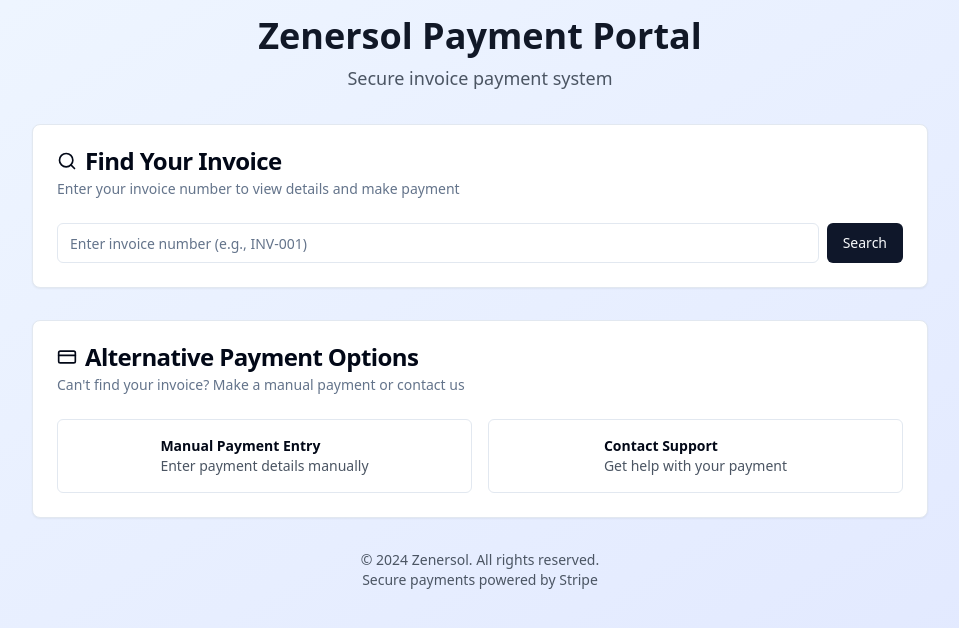
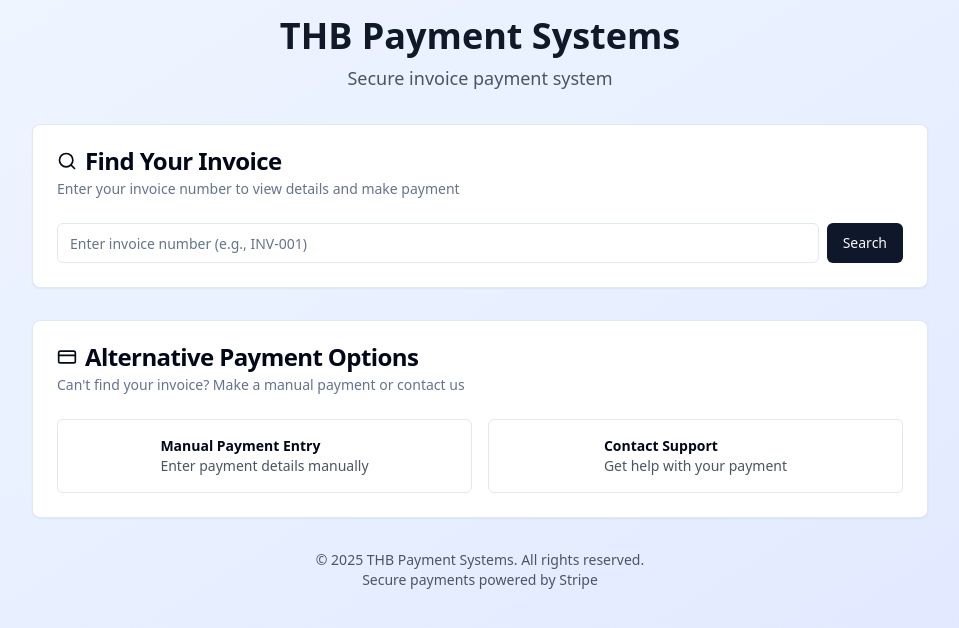
Before and after one commit to thbcorp/zenersol-stripe-flow, a React (Vite) app: page / in a window 1280 px wide. Shown: the top 628 px of the page, without its empty margins (160-1119 px from the left). Built offline with nearby package versions, Linux system fonts and the light colour scheme.

Commit message:
Rename project and update date

```diff
--- a/src/pages/PaymentPortal.tsx
+++ b/src/pages/PaymentPortal.tsx
@@ -69,7 +69,7 @@ const PaymentPortal = () => {
       <div className="max-w-4xl mx-auto">
         {/* Header */}
         <div className="text-center mb-8">
-          <h1 className="text-4xl font-bold text-gray-900 mb-2">Zenersol Payment Portal</h1>
+          <h1 className="text-4xl font-bold text-gray-900 mb-2">THB Payment Systems</h1>
           <p className="text-lg text-gray-600">Secure invoice payment system</p>
         </div>
 
@@ -136,7 +136,7 @@ const PaymentPortal = () => {
               <Button
                 variant="outline"
                 className="h-auto p-4 text-left"
-                onClick={() => window.open('mailto:billing@zenersol.com', '_blank')}
+                onClick={() => window.open('mailto:billing@thbpayments.com', '_blank')}
               >
                 <div>
                   <div className="font-semibold">Contact Support</div>
@@ -156,7 +156,7 @@ const PaymentPortal = () => {
 
         {/* Footer */}
         <div className="text-center mt-8 text-sm text-gray-600">
-          <p>© 2024 Zenersol. All rights reserved.</p>
+          <p>© 2025 THB Payment Systems. All rights reserved.</p>
           <p>Secure payments powered by Stripe</p>
         </div>
       </div>
```
